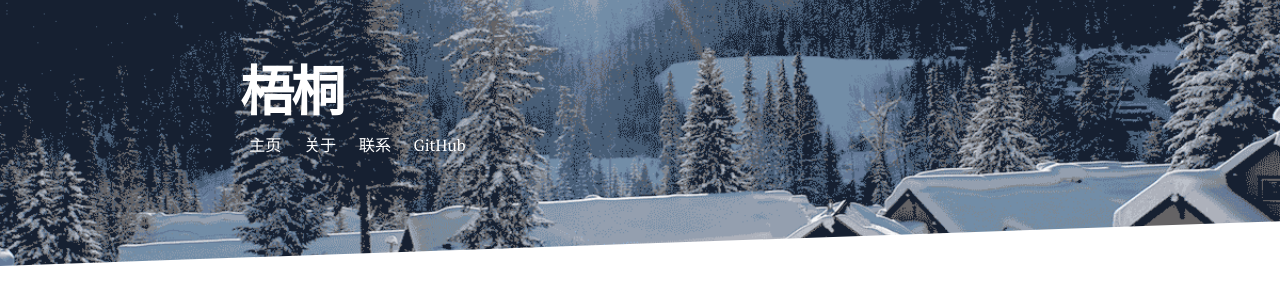
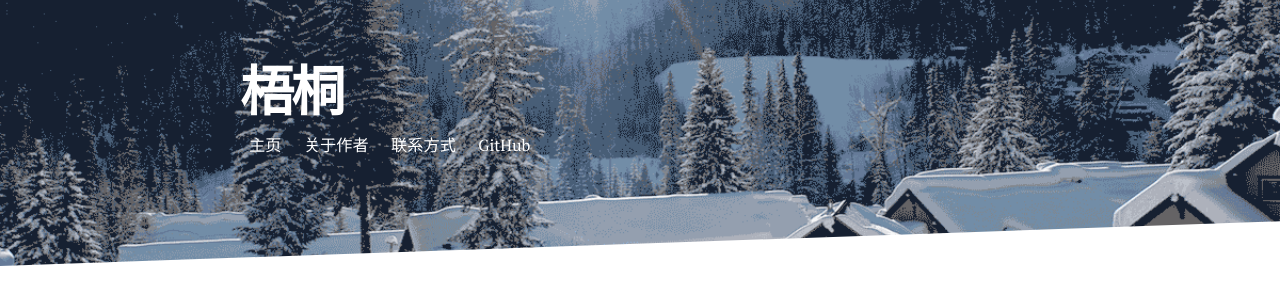
Before and after one commit to wutoz/wutoz.github.io, a Jekyll site: the page built from index.html, in a window 1280 px wide. Shown: the top 304 px of the page. Built offline with Jekyll 4.4.1, drawn with Linux system fonts in a browser that asks for light colours; nearby versions of some CDN libraries; Markdown is read by kramdown in place of the engine named in the settings; the list of posts is cut into pages by our own code.

Commit message:
。。。。

```diff
--- a/_config.yml
+++ b/_config.yml
@@ -13,9 +13,9 @@ paginate: 5
 navigation:
  - title: 主页
    url: /index.html
- - title: 关于
+ - title: 关于作者
    url: /about
- - title: 联系
+ - title: 联系方式
    url: /contact
 
 social:
```
